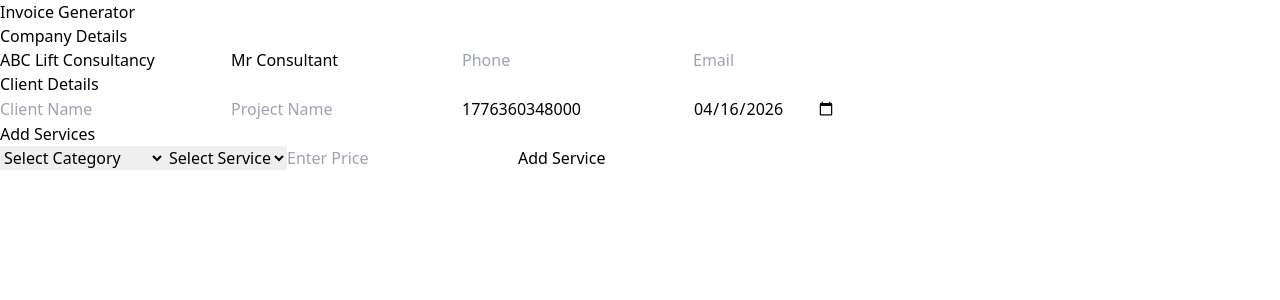
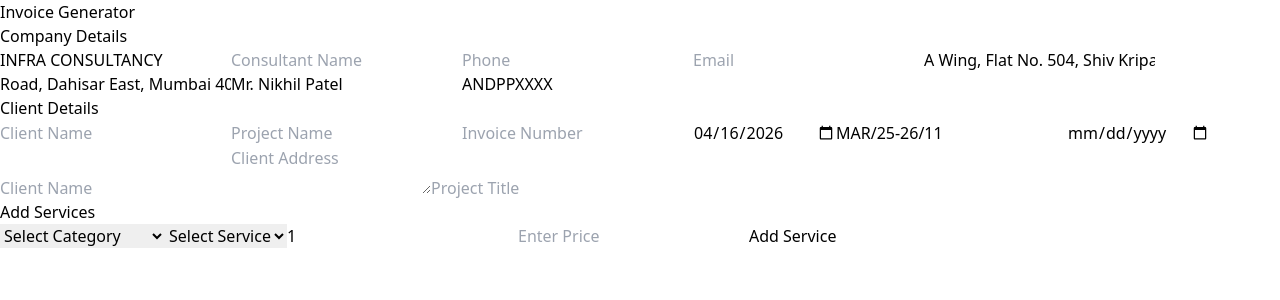
Before and after one commit to PravasiPra/invoice-generator, a React (Vite) app: page / in a window 1280 px wide. Shown: the top 300 px of the page. Built offline with nearby package versions, Linux system fonts and the light colour scheme.

Commit message:
new changes

```diff
--- a/src/App.jsx
+++ b/src/App.jsx
@@ -2,23 +2,28 @@ import { useState } from "react";
 import { servicesData } from "./data/services";
 import jsPDF from "jspdf";
 import html2canvas from "html2canvas";
+import InvoicePreview from "./components/InvoicePreview";
 
 function App() {
 
   // Company Details (pre-filled)
   const [company, setCompany] = useState({
-    companyName: "ABC Lift Consultancy",
-    name: "Mr Consultant",
+  companyName: "INFRA CONSULTANCY",
+  addressLine1: "A Wing, Flat No. 504, Shiv Kripa CHS Ltd,",
+  addressLine2: "Road, Dahisar East, Mumbai 400068",
+  proprietor: "Mr. Nikhil Patel",
   phone: "",
-    email: ""
+  email: "",
+  pan: "ANDPPXXXX"
 });
 
   // Client Details
   const [client, setClient] = useState({
+  quoteNo: "MAR/25-26/11",
+  date: new Date().toLocaleDateString(),
   clientName: "",
-    project: "",
-    invoiceNo: Date.now(),
-    date: new Date().toLocaleDateString()
+  clientAddress: "",
+  projectTitle: ""
 });
 
   // Services list added to invoice
@@ -27,6 +32,7 @@ function App() {
   const [selectedCategory, setSelectedCategory] = useState("");
 const [selectedService, setSelectedService] = useState("");
 const [price, setPrice] = useState("");
+const [qty,setQty] = useState(1);
 
 const addService = () => {
   if (!selectedCategory || !selectedService || !price) {
@@ -37,7 +43,8 @@ const addService = () => {
   const newItem = {
   category: selectedCategory,
   service: selectedService,
-    price: price,
+  qty: Number(qty),
+  price: Number(price),
 };
 
   setItems([...items, newItem]);
@@ -49,7 +56,7 @@ const addService = () => {
 };
 
 const totalAmount = items.reduce(
-  (sum, item) => sum + Number(item.price),
+  (sum, item) => sum + item.price * item.qty,
   0
 );
 
@@ -133,6 +140,35 @@ Total Amount: ₹ ${totalAmount}`;
           setCompany({ ...company, email: e.target.value })
         }
       />
+
+      <input
+  className="w-full border p-2 mb-2 rounded"
+  placeholder="Address Line 1"
+  value={company.addressLine1}
+  onChange={(e)=>setCompany({...company,addressLine1:e.target.value})}
+/>
+
+<input
+  className="w-full border p-2 mb-2 rounded"
+  placeholder="Address Line 2"
+  value={company.addressLine2}
+  onChange={(e)=>setCompany({...company,addressLine2:e.target.value})}
+/>
+
+<input
+  className="w-full border p-2 mb-2 rounded"
+  placeholder="Proprietor Name"
+  value={company.proprietor}
+  onChange={(e)=>setCompany({...company,proprietor:e.target.value})}
+/>
+
+<input
+  className="w-full border p-2 rounded"
+  placeholder="PAN Number"
+  value={company.pan}
+  onChange={(e)=>setCompany({...company,pan:e.target.value})}
+/>
+
     </div>
 {/* Client Details */}
 <div className="bg-white p-4 rounded shadow">
@@ -173,6 +209,41 @@ Total Amount: ₹ ${totalAmount}`;
       setClient({ ...client, date: e.target.value })
     }
   />
+
+<input
+  className="w-full border p-2 mb-2 rounded"
+  placeholder="Quote Number"
+  value={client.quoteNo}
+  onChange={(e)=>setClient({...client,quoteNo:e.target.value})}
+/>
+
+<input
+  type="date"
+  className="w-full border p-2 mb-2 rounded"
+  onChange={(e)=>setClient({...client,date:e.target.value})}
+/>
+
+<input
+  className="w-full border p-2 mb-2 rounded"
+  placeholder="Client Name"
+  value={client.clientName}
+  onChange={(e)=>setClient({...client,clientName:e.target.value})}
+/>
+
+<textarea
+  className="w-full border p-2 mb-2 rounded"
+  placeholder="Client Address"
+  value={client.clientAddress}
+  onChange={(e)=>setClient({...client,clientAddress:e.target.value})}
+/>
+
+<input
+  className="w-full border p-2 rounded"
+  placeholder="Project Title"
+  value={client.projectTitle}
+  onChange={(e)=>setClient({...client,projectTitle:e.target.value})}
+/>
+
 </div>
 
 {/* Services Section */}
@@ -206,6 +277,14 @@ Total Amount: ₹ ${totalAmount}`;
         <option key={srv}>{srv}</option>
       ))}
   </select>
+
+  <input
+  type="number"
+  placeholder="Quantity"
+  className="w-full border p-2 mb-2 rounded"
+  value={qty}
+  onChange={(e)=>setQty(e.target.value)}
+/>
 
   {/* Price Input */}
   <input
@@ -246,65 +325,6 @@ Total Amount: ₹ ${totalAmount}`;
   </div>
 )}
 
-{/* Invoice Preview */}
-{items.length > 0 && (
-  <div className="bg-white p-6 rounded shadow" id="invoice">
-
-    <h2 className="text-xl font-bold mb-4 text-center">
-      INVOICE
-    </h2>
-
-    {/* Company + Client */}
-    <div className="flex justify-between mb-6 text-sm">
-      <div>
-        <p className="font-bold">{company.companyName}</p>
-        <p>{company.name}</p>
-        <p>{company.phone}</p>
-        <p>{company.email}</p>
-      </div>
-
-      <div className="text-right">
-        <p><b>Invoice No:</b> {client.invoiceNo}</p>
-        <p><b>Date:</b> {client.date}</p>
-        <p><b>Client:</b> {client.clientName}</p>
-        <p><b>Project:</b> {client.project}</p>
-      </div>
-    </div>
-
-    {/* Table */}
-    <table className="w-full border text-sm">
-      <thead className="bg-gray-100">
-        <tr>
-          <th className="border p-2 text-left">Service</th>
-          <th className="border p-2 text-left">Category</th>
-          <th className="border p-2 text-right">Amount</th>
-        </tr>
-      </thead>
-
-      <tbody>
-        {items.map((item, index) => (
-          <tr key={index}>
-            <td className="border p-2">{item.service}</td>
-            <td className="border p-2">{item.category}</td>
-            <td className="border p-2 text-right">₹ {item.price}</td>
-          </tr>
-        ))}
-      </tbody>
-    </table>
-
-    {/* Total */}
-    <div className="text-right mt-4">
-      <p className="text-lg font-bold">
-        Total: ₹ {totalAmount}
-      </p>
-    </div>
-
-    <p className="text-center text-xs mt-6 text-gray-500">
-      Thank you for your business
-    </p>
-  </div>
-)}
-
 {items.length > 0 && (
   <button
     onClick={generatePDF}
@@ -334,6 +354,17 @@ Total Amount: ₹ ${totalAmount}`;
   </div>
 )}
 
+{/* Invoice Preview */}
+{items.length > 0 && (
+  <div className="mt-10">
+    <InvoicePreview
+      company={company}
+      client={client}
+      services={items}
+    />
+  </div>
+)}
+
   </div>
 );
 }
--- /dev/null
+++ b/src/components/InvoicePreview.jsx
@@ -0,0 +1,113 @@
+import React from "react";
+
+// Convert number to words (simple version)
+const numberToWords = (num) => {
+  const a = ["","One","Two","Three","Four","Five","Six","Seven","Eight","Nine","Ten",
+  "Eleven","Twelve","Thirteen","Fourteen","Fifteen","Sixteen","Seventeen",
+  "Eighteen","Nineteen"];
+  const b = ["","","Twenty","Thirty","Forty","Fifty","Sixty","Seventy","Eighty","Ninety"];
+
+  if (num === 0) return "Zero";
+  if (num < 20) return a[num];
+  if (num < 100) return b[Math.floor(num/10)] + " " + a[num%10];
+  if (num < 1000) return a[Math.floor(num/100)] + " Hundred " + numberToWords(num%100);
+  if (num < 100000) return numberToWords(Math.floor(num/1000)) + " Thousand " + numberToWords(num%1000);
+  return num;
+};
+
+const InvoicePreview = ({ company, client, services }) => {
+
+  const total = services.reduce((sum,item)=> sum + item.price * item.qty,0);
+  const totalWords = numberToWords(total) + " Only";
+
+  return (
+    <div id="invoice" className="bg-white p-10 text-black max-w-4xl mx-auto shadow-lg">
+
+      {/* HEADER */}
+      <div className="text-center border-b pb-4">
+        <h1 className="text-3xl font-bold text-red-600">{company.companyName}</h1>
+        <p>{company.addressLine1}</p>
+        <p>{company.addressLine2}</p>
+        <p>Prop: {company.proprietor} | PAN: {company.pan}</p>
+      </div>
+
+      {/* QUOTE + DATE */}
+      <div className="flex justify-between mt-6 text-sm">
+        <p><b>Quote No:</b> {client.quoteNo}</p>
+        <p><b>Date:</b> {client.date}</p>
+      </div>
+
+      {/* CLIENT */}
+      <div className="mt-6">
+        <p className="font-bold">To,</p>
+        <p className="font-semibold">{client.clientName}</p>
+        <p className="font-bold">Add :</p>
+        <p className="whitespace-pre-line">{client.clientAddress}</p>
+      </div>
+
+      {/* TITLE */}
+      <h2 className="text-center font-bold mt-6">
+        BILL FOR LIFT CONSULTANCY CHARGES FOR {client.projectTitle}
+      </h2>
+
+      {/* TABLE */}
+      <table className="w-full mt-6 border">
+        <thead className="bg-gray-200">
+          <tr>
+            <th className="border p-2">SR NO</th>
+            <th className="border p-2">DESCRIPTION</th>
+            <th className="border p-2">QTY</th>
+            <th className="border p-2">RATE</th>
+            <th className="border p-2">AMOUNT</th>
+          </tr>
+        </thead>
+
+        <tbody>
+          {services.map((item,index)=>(
+            <tr key={index}>
+              <td className="border p-2 text-center">{index+1}</td>
+              <td className="border p-2">
+                <b>{item.category}</b><br/>
+                {item.service}
+              </td>
+              <td className="border p-2 text-center">{item.qty}</td>
+              <td className="border p-2 text-center">₹{item.price}</td>
+              <td className="border p-2 text-center">₹{item.price * item.qty}</td>
+            </tr>
+          ))}
+        </tbody>
+      </table>
+
+      {/* TOTAL */}
+      <div className="flex justify-end mt-4">
+        <p className="text-xl font-bold">Total: ₹ {total}</p>
+      </div>
+
+      {/* AMOUNT WORDS */}
+      <p className="mt-4"><b>Amount in Words:</b> {totalWords}</p>
+
+      {/* BANK DETAILS */}
+      <div className="mt-6">
+        <p className="font-bold">Bank Details:</p>
+        <p>Bank: HDFC Bank</p>
+        <p>Account Name: {company.companyName}</p>
+        <p>Account No: XXXXXXXXX</p>
+        <p>IFSC: HDFC000XXXX</p>
+      </div>
+
+      {/* SIGNATURE */}
+      <div style={{ textAlign: 'right' }}>
+      <div style={{ display: 'inline-block', textAlign: 'center' }}>
+      <p>For {company.proprietor}</p>
+        <br/>
+        <br/>
+        <br/>
+    <p>Proprietor</p>
+  </div>
+</div>
+
+    </div>
+  );
+};
+
+export default InvoicePreview;
```
Lines whose indentation alone changed are shown as unchanged.
